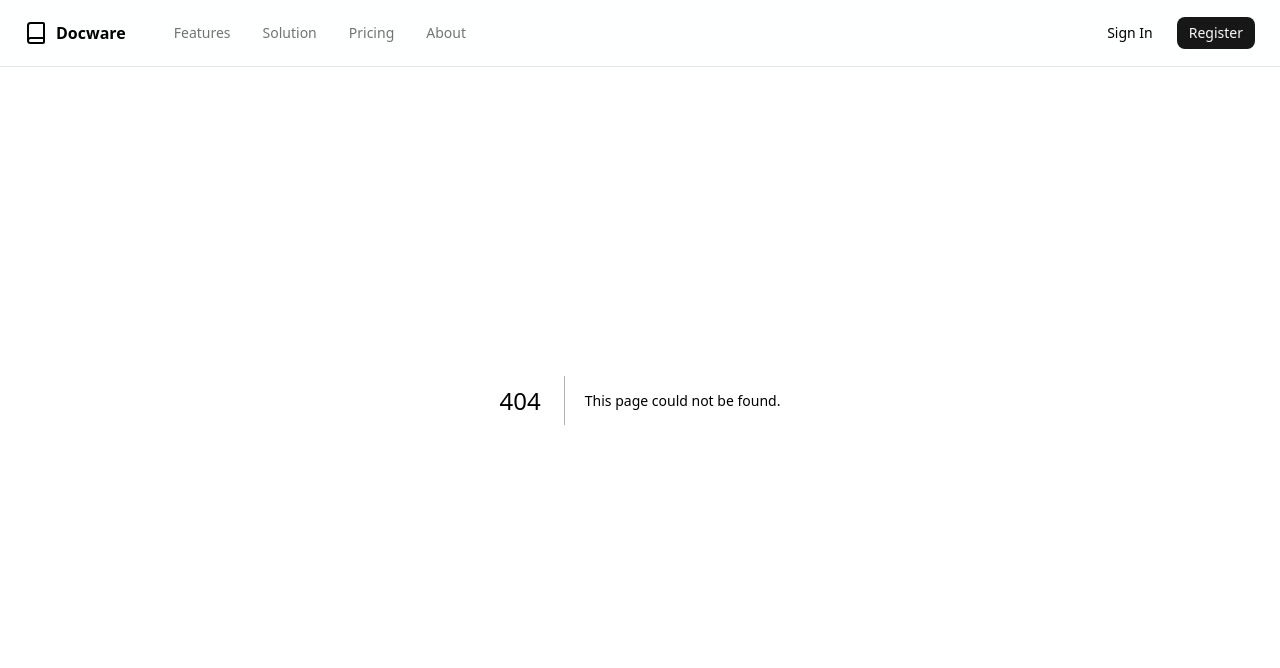
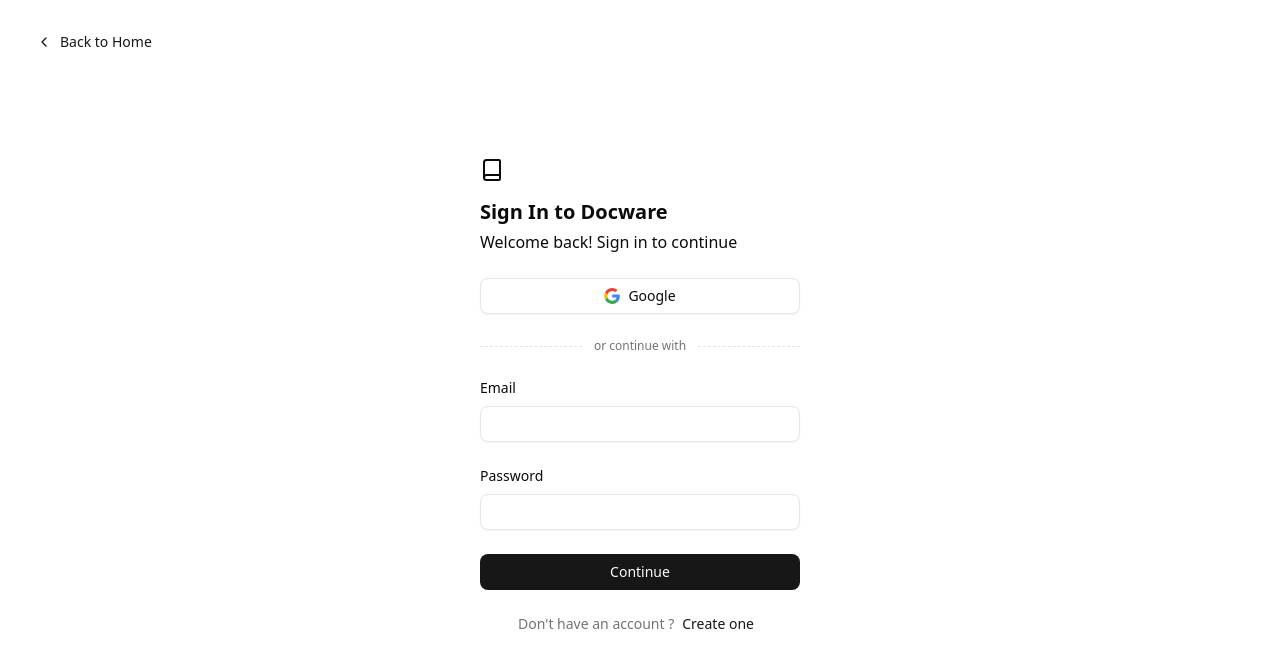
Before and after one commit to 0xlebogang/docware, a Next.js app in the folder apps/web/: page /sign-in in a window 1280 px wide. Before the commit this address had no page. Shown: the top 668 px of the page. Built offline with nearby package versions, Linux system fonts and the light colour scheme; no server answers.

Commit message:
feat(web): add sign in page

```diff
--- a/apps/web/package.json
+++ b/apps/web/package.json
@@ -11,6 +11,7 @@
 		"@repo/components": "workspace:*",
 		"@repo/ui": "workspace:*",
 		"next": "16.0.8",
+		"next-themes": "^0.4.6",
 		"react": "19.2.1",
 		"react-dom": "19.2.1"
 	},
--- /dev/null
+++ b/apps/web/src/app/(auth)/layout.tsx
@@ -0,0 +1,11 @@
+export interface AuthLayoutProps {
+	children: React.ReactNode;
+}
+
+export default function AuthLayout({ children }: AuthLayoutProps) {
+	return (
+		<section className="flex min-h-screen bg-background px-4 dark:bg-transparent">
+			{children}
+		</section>
+	);
+}
--- /dev/null
+++ b/apps/web/src/app/(auth)/sign-in/page.tsx
@@ -0,0 +1,67 @@
+import { LogoIcon } from "@repo/components/components/logo";
+import GoogleButton from "@repo/components/google-button";
+import { Button } from "@repo/ui/components/button";
+import { Input } from "@repo/ui/components/input";
+import { Label } from "@repo/ui/components/label";
+import { ChevronLeft } from "lucide-react";
+import Link from "next/link";
+
+export default function SignIn() {
+	return (
+		<form action="" className="max-w-92 m-auto h-fit w-full">
+			<div className="p-6 h-[calc(100vh-66px)] flex flex-col justify-center">
+				<div>
+					<Link href="/" aria-label="go home">
+						<LogoIcon />
+					</Link>
+					<h1 className="mb-1 mt-4 text-xl font-semibold">
+						Sign In to Docware
+					</h1>
+					<p>Welcome back! Sign in to continue</p>
+				</div>
+
+				<div className="mt-6">
+					<GoogleButton />
+				</div>
+
+				<div className="my-6 grid grid-cols-[1fr_auto_1fr] items-center gap-3">
+					<hr className="border-dashed" />
+					<span className="text-muted-foreground text-xs">
+						or continue with
+					</span>
+					<hr className="border-dashed" />
+				</div>
+
+				<div className="space-y-6">
+					<div className="space-y-2">
+						<Label htmlFor="email" className="block text-sm">
+							Email
+						</Label>
+						<Input type="email" required name="email" id="email" />
+					</div>
+					<div className="space-y-2">
+						<Label htmlFor="password" className="block text-sm">
+							Password
+						</Label>
+						<Input type="password" required name="password" id="password" />
+					</div>
+
+					<Button className="w-full">Continue</Button>
+				</div>
+
+				<p className="text-muted-foreground text-center text-sm mt-4">
+					Don't have an account ?
+					<Button asChild variant="link" className="px-2">
+						<Link href="#">Create one</Link>
+					</Button>
+				</p>
+				<Button asChild variant="link" className="absolute top-6 left-6">
+					<Link href={process.env.NEXT_PUBLIC_SITE_URL || "#link"}>
+						<ChevronLeft />
+						<span>Back to Home</span>
+					</Link>
+				</Button>
+			</div>
+		</form>
+	);
+}
--- a/apps/web/src/app/layout.tsx
+++ b/apps/web/src/app/layout.tsx
@@ -1,5 +1,5 @@
+import Providers from "@/components/providers";
 import "@repo/tailwindcss/main.css";
-import Navbar from "@repo/components/navbar";
 
 export interface RootLayoutProps {
 	children: React.ReactNode;
@@ -8,8 +8,9 @@
 export default function RootLayout({ children }: RootLayoutProps) {
 	return (
 		<html lang="en" suppressHydrationWarning>
-			<Navbar />
-			<body>{children}</body>
+			<Providers>
+				<body>{children}</body>
+			</Providers>
 		</html>
 	);
 }
--- /dev/null
+++ b/apps/web/src/components/providers.tsx
@@ -0,0 +1,14 @@
+import { ThemeProvider } from "next-themes";
+import type React from "react";
+
+export interface ProvidersProps {
+	children: React.ReactNode;
+}
+
+export default function Providers({ children }: ProvidersProps) {
+	return (
+		<ThemeProvider attribute="class" defaultTheme="system" enableSystem>
+			{children}
+		</ThemeProvider>
+	);
+}
--- a/apps/web/tsconfig.json
+++ b/apps/web/tsconfig.json
@@ -2,7 +2,10 @@
 	"extends": "@repo/tsconfig/next",
 	"compilerOptions": {
 		"paths": {
-      "@/*": ["./src/*"]
+			"@/*": ["./src/*"],
+			"@repo/ui/*": ["../../packages/ui/src/*"],
+			"@repo/tailwindcss/*": ["../../packages/tailwindcss/src/*"],
+			"@repo/components/*": ["../../packages/components/src/*"]
 		}
 	},
 	"include": [
--- /dev/null
+++ b/packages/components/src/components/google-button.tsx
@@ -0,0 +1,35 @@
+"use client";
+
+import { Button } from "@repo/ui/components/button";
+
+export default function GoogleButton() {
+	return (
+		<Button type="button" variant="outline" className="w-full">
+			<svg
+				xmlns="http://www.w3.org/2000/svg"
+				width="0.98em"
+				height="1em"
+				viewBox="0 0 256 262"
+			>
+				<title>Google Logo</title>
+				<path
+					fill="#4285f4"
+					d="M255.878 133.451c0-10.734-.871-18.567-2.756-26.69H130.55v48.448h71.947c-1.45 12.04-9.283 30.172-26.69 42.356l-.244 1.622l38.755 30.023l2.685.268c24.659-22.774 38.875-56.282 38.875-96.027"
+				></path>
+				<path
+					fill="#34a853"
+					d="M130.55 261.1c35.248 0 64.839-11.605 86.453-31.622l-41.196-31.913c-11.024 7.688-25.82 13.055-45.257 13.055c-34.523 0-63.824-22.773-74.269-54.25l-1.531.13l-40.298 31.187l-.527 1.465C35.393 231.798 79.49 261.1 130.55 261.1"
+				></path>
+				<path
+					fill="#fbbc05"
+					d="M56.281 156.37c-2.756-8.123-4.351-16.827-4.351-25.82c0-8.994 1.595-17.697 4.206-25.82l-.073-1.73L15.26 71.312l-1.335.635C5.077 89.644 0 109.517 0 130.55s5.077 40.905 13.925 58.602z"
+				></path>
+				<path
+					fill="#eb4335"
+					d="M130.55 50.479c24.514 0 41.05 10.589 50.479 19.438l36.844-35.974C195.245 12.91 165.798 0 130.55 0C79.49 0 35.393 29.301 13.925 71.947l42.211 32.783c10.59-31.477 39.891-54.251 74.414-54.251"
+				></path>
+			</svg>
+			<span>Google</span>
+		</Button>
+	);
+}
--- a/packages/ui/package.json
+++ b/packages/ui/package.json
@@ -12,6 +12,7 @@
 		"lint:fix": "biome format --write"
 	},
 	"dependencies": {
+		"@radix-ui/react-label": "^2.1.8",
 		"@radix-ui/react-slot": "^1.2.4",
 		"@repo/tailwindcss": "workspace:*",
 		"class-variance-authority": "^0.7.1",
--- /dev/null
+++ b/packages/ui/src/components/input.tsx
@@ -0,0 +1,20 @@
+import { cn } from "@repo/ui/lib/utils";
+import * as React from "react";
+
+function Input({ className, type, ...props }: React.ComponentProps<"input">) {
+	return (
+		<input
+			type={type}
+			data-slot="input"
+			className={cn(
+				"file:text-foreground placeholder:text-muted-foreground selection:bg-primary selection:text-primary-foreground dark:bg-input/30 border-input h-9 w-full min-w-0 rounded-md border bg-transparent px-3 py-1 text-base shadow-xs transition-[color,box-shadow] outline-none file:inline-flex file:h-7 file:border-0 file:bg-transparent file:text-sm file:font-medium disabled:pointer-events-none disabled:cursor-not-allowed disabled:opacity-50 md:text-sm",
+				"focus-visible:border-ring focus-visible:ring-ring/50 focus-visible:ring-[3px]",
+				"aria-invalid:ring-destructive/20 dark:aria-invalid:ring-destructive/40 aria-invalid:border-destructive",
+				className,
+			)}
+			{...props}
+		/>
+	);
+}
+
+export { Input };
--- /dev/null
+++ b/packages/ui/src/components/label.tsx
@@ -0,0 +1,21 @@
+import * as LabelPrimitive from "@radix-ui/react-label";
+import { cn } from "@repo/ui/lib/utils";
+import * as React from "react";
+
+function Label({
+	className,
+	...props
+}: React.ComponentProps<typeof LabelPrimitive.Root>) {
+	return (
+		<LabelPrimitive.Root
+			data-slot="label"
+			className={cn(
+				"flex items-center gap-2 text-sm leading-none font-medium select-none group-data-[disabled=true]:pointer-events-none group-data-[disabled=true]:opacity-50 peer-disabled:cursor-not-allowed peer-disabled:opacity-50",
+				className,
+			)}
+			{...props}
+		/>
+	);
+}
+
+export { Label };
```
Also changed, not shown: 1 other file (tests, documents, lock files or other folders). Lines whose indentation alone changed are shown as unchanged.
